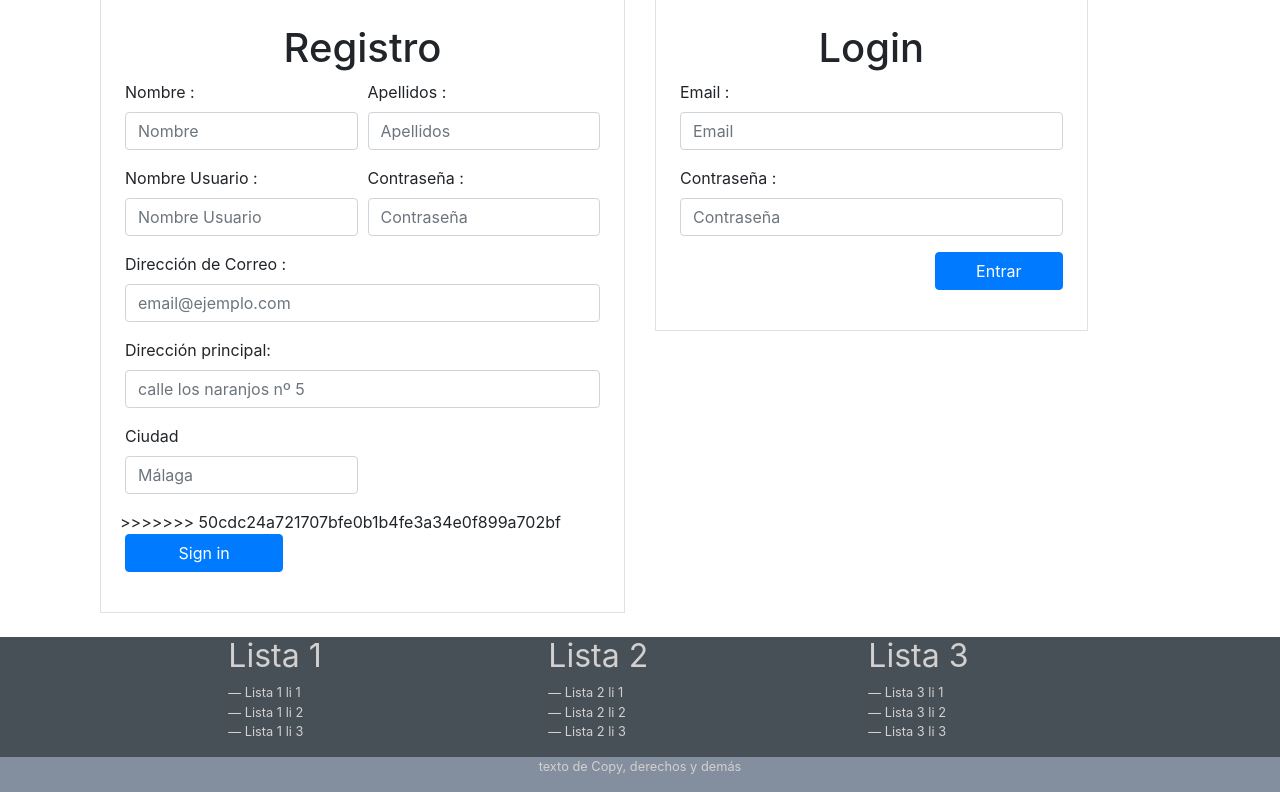
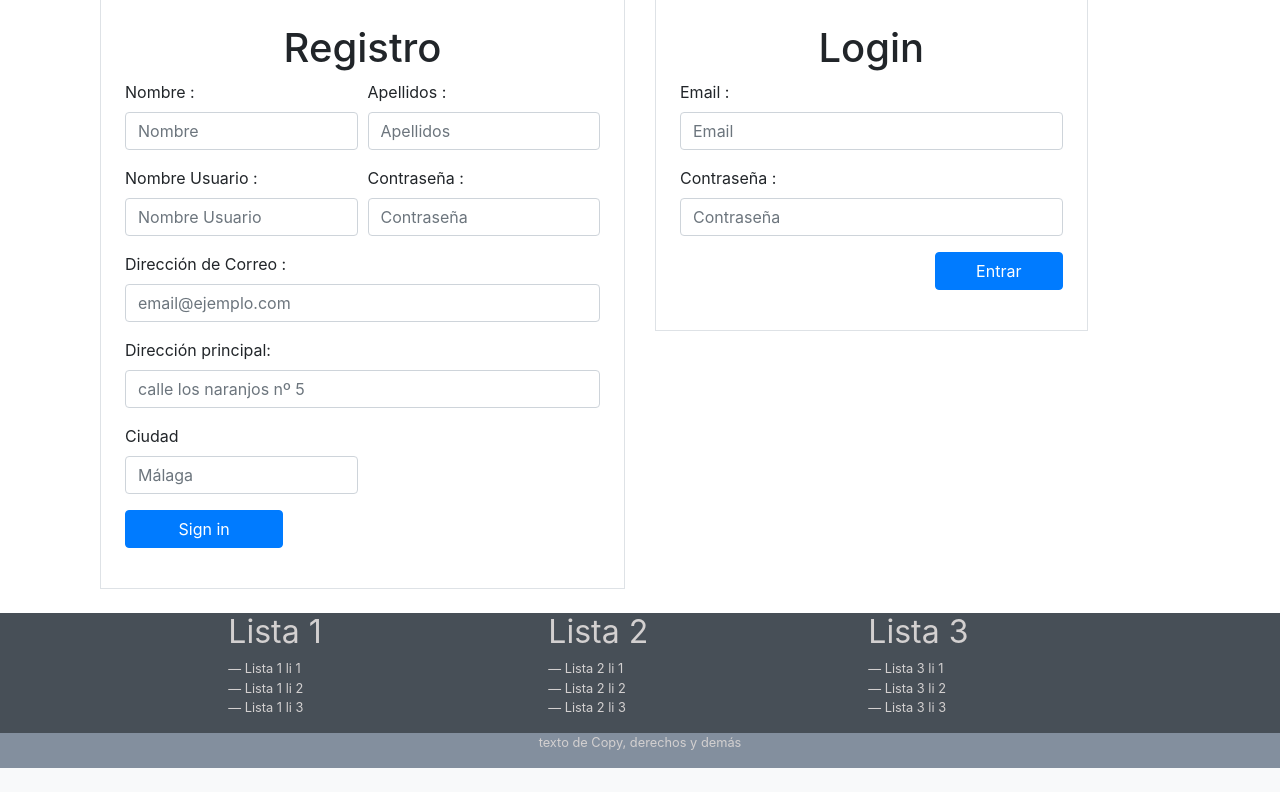
Before and after one commit to ipradasgomez/melonshop, a PHP site: page /login.php in a window 1280 px wide. Shown: the part 106-898 px from the top of the page. After the commit the page ends 874 px from the top, so only its background shows below. Run offline with PHP 8.4, Linux system fonts and the light colour scheme; style sheets or scripts are compiled from the project's sources.

```diff
--- a/web/templates/login.tpl
+++ b/web/templates/login.tpl
@@ -42,7 +42,6 @@
                             <label for="inputCity">Ciudad</label>
                             <input type="text" class="form-control" id="inputCiudad" placeholder="Málaga">
                         </div>
->>>>>>> 50cdc24a721707bfe0b1b4fe3a34e0f899a702bf
                     </div>
                     <button type="submit" class="btn btn-primary offset-4 offset-md-0 col-4">Sign in</button>
                 </form>
```
